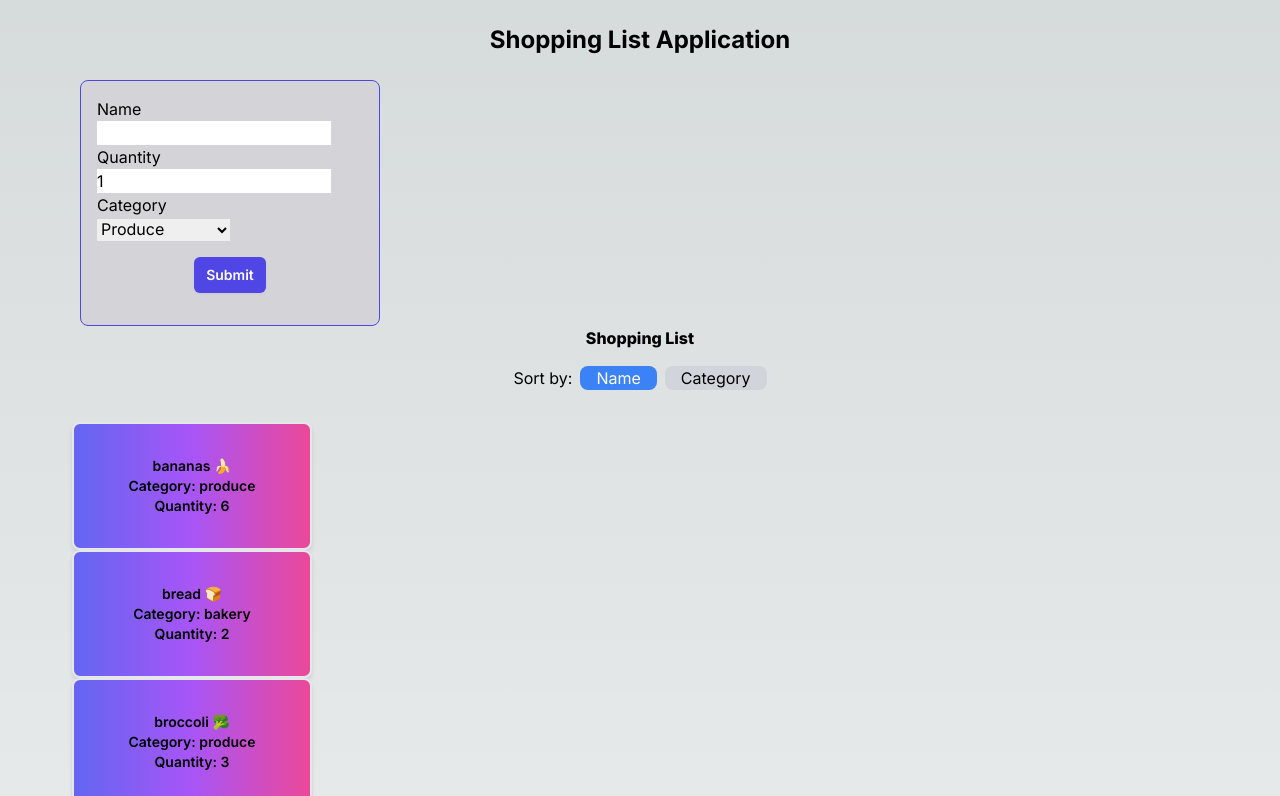
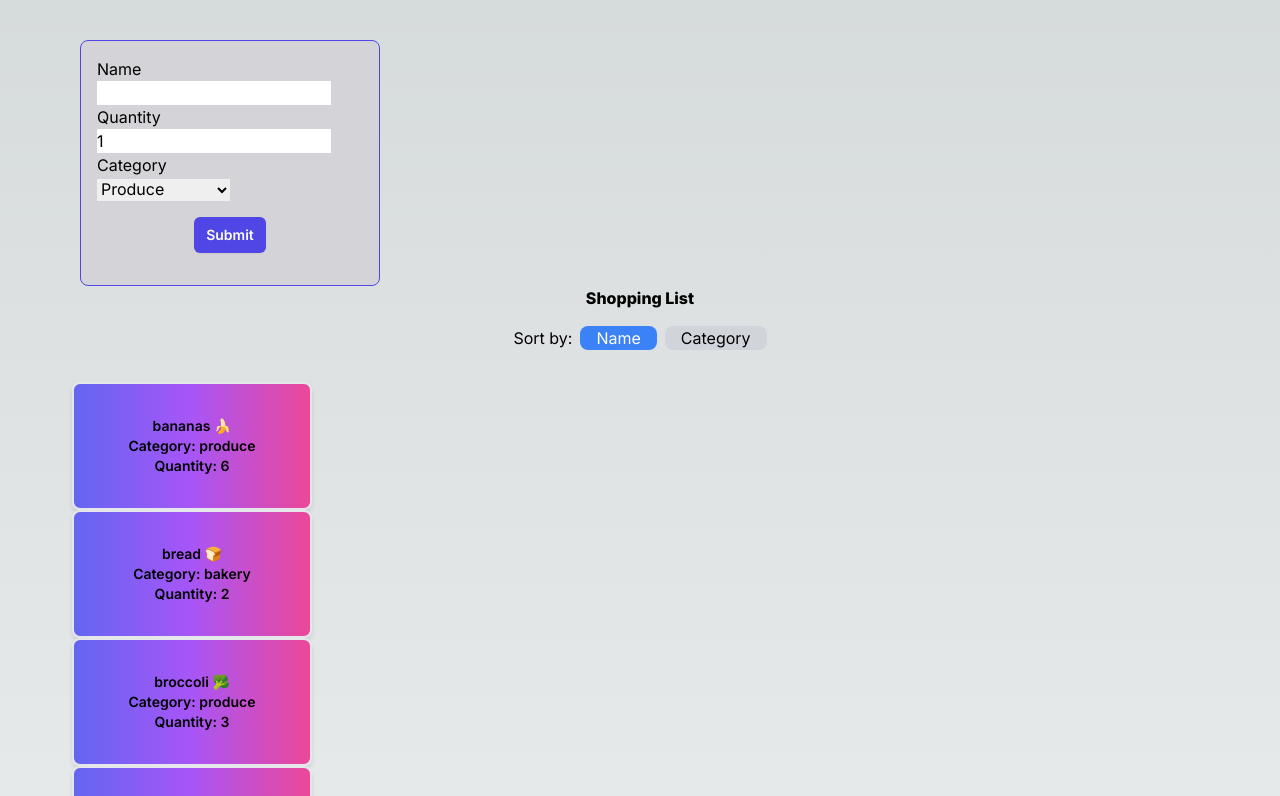
Before and after one commit to Glenn-webdev/cprg306-assignments, a Next.js app: page /week-6 in a window 1280 px wide. Shown: the top 796 px of the page. Built offline with nearby package versions, Linux system fonts and the light colour scheme.

Commit message:
adjust div

```diff
--- a/app/week-6/page.js
+++ b/app/week-6/page.js
@@ -13,8 +13,8 @@ const Page = () => {
   };
 
   return (
-    <div>
-      <h1 className="text-center text-2xl font-bold mt-6 mb-6">Shopping List Application</h1>
+    <div className='py-10'>
+
       <NewItem onAddItem={handleAddItem} />
       <ItemList items={items} />
     </div>
```
